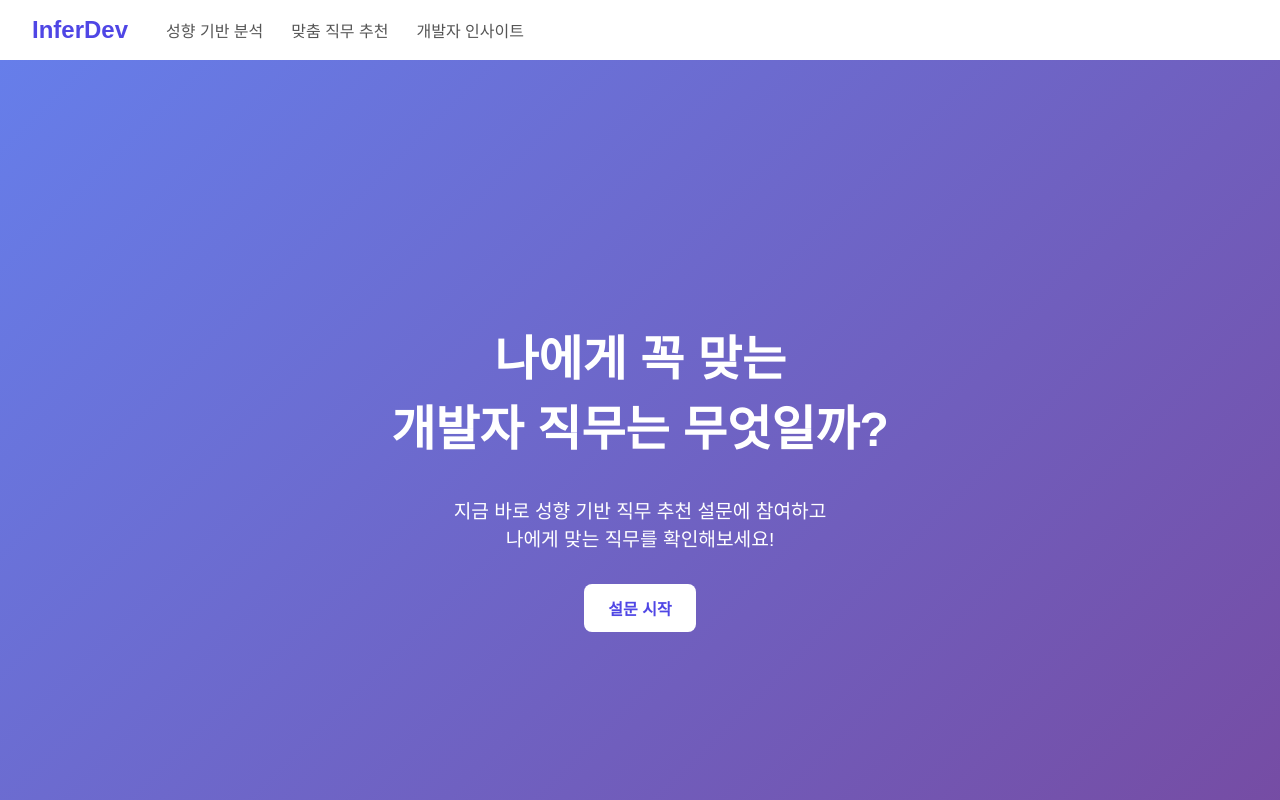
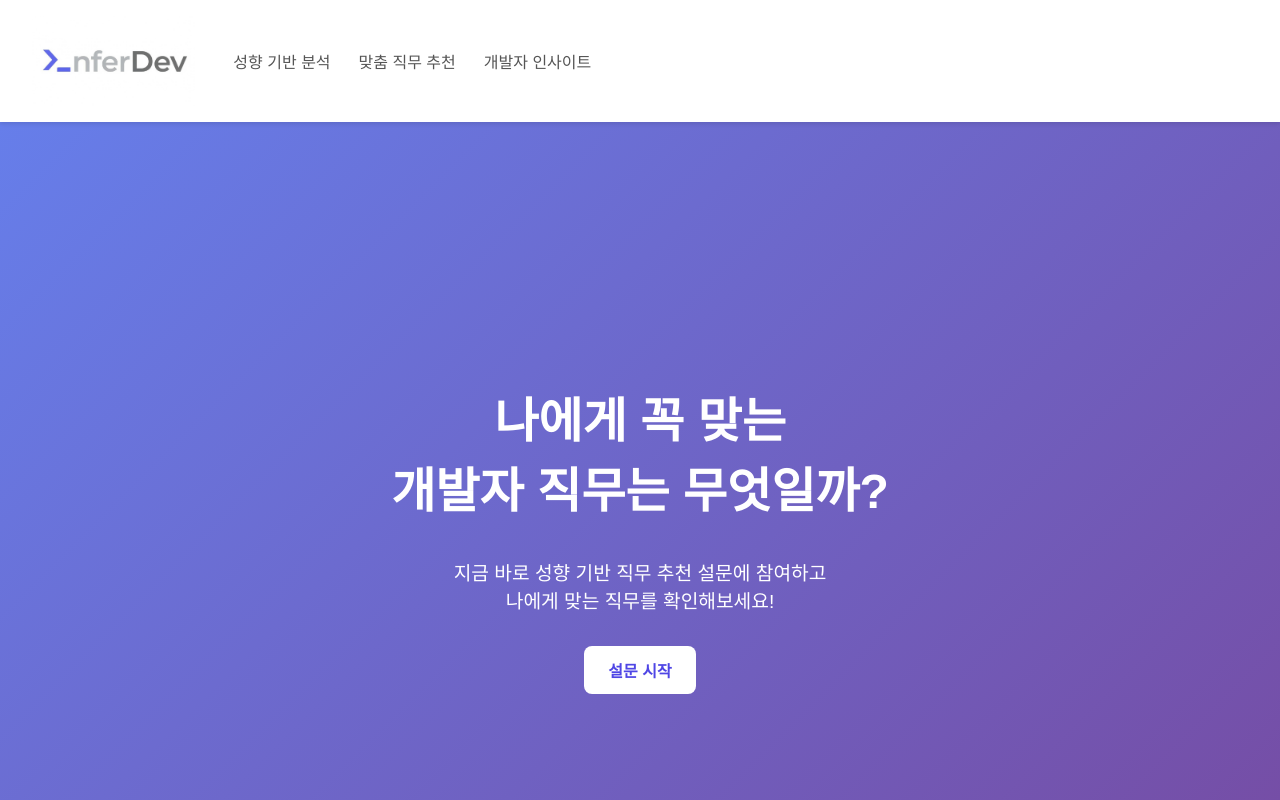
Before and after one commit to Jackpotio/InferDev-frontend, a React (Create React App) app: page / in a window 1280 px wide. Shown: the top 800 px of the page. Built offline with nearby package versions, Linux system fonts and the light colour scheme.

Commit message:
feat: step0 내비게이션 바 애니메이션 추가

```diff
--- a/src/App.js
+++ b/src/App.js
@@ -1,4 +1,4 @@
-import { useState } from "react";
+import { useState, useEffect } from "react";
 import "./styles.css";
 
 const JOBS = {
@@ -7,9 +7,6 @@
   ai: "AI 엔지니어",
 };
 
-{
-  /*이거 질문에 조건 붙이는 건 추후로 미뤄야할듯 */
-}
 const SURVEY_QUESTIONS = [
   {
     id: 1,
@@ -57,11 +54,11 @@
   },
 ];
 
-function NavBar({ onLogoClick, onNavClick }) {
+function NavBar({ onLogoClick, onNavClick, isScrolled }) {
   return (
-    <div className="navbar">
+    <div className={`navbar ${isScrolled ? "navbar-scrolled" : ""}`}>
       <div className="logo" onClick={onLogoClick}>
-        InferDev
+        <img src="/assets/logo.png" alt="InferDev Logo" />
       </div>
       <div className="nav-links">
         <button onClick={() => onNavClick("analysis")}>성향 기반 분석</button>
@@ -75,9 +72,25 @@
 }
 
 function App() {
-  {
-    /*state 초기화 */
-  }
+  const [isScrolled, setIsScrolled] = useState(false);
+
+  useEffect(() => {
+    const handleScroll = () => {
+      if (window.scrollY > 50) {
+        // Adjust scroll threshold as needed
+        setIsScrolled(true);
+      } else {
+        setIsScrolled(false);
+      }
+    };
+
+    window.addEventListener("scroll", handleScroll);
+
+    return () => {
+      window.removeEventListener("scroll", handleScroll);
+    };
+  }, []);
+
   const resetSurvey = () => {
     setMajor("");
     setItmajorDetail("");
@@ -94,11 +107,7 @@
     setCurrentQuestionIndex(0);
     setStep(0);
   };
-  {
-    /* 답변 클릭 시 점수 종합 및 이동 함수 */
-  }
   const handleOptionClick = (option) => {
-    // 1. 점수 반영 (아직 구조만)
     setScores((prev) => {
       const newScroes = { ...prev };
 
@@ -108,7 +117,6 @@
 
       return newScroes;
     });
-    //2. 다음 질문으로 이동
     setCurrentQuestionIndex((prev) => {
       const isLastQuestion = prev === filteredQuestions.length - 1;
 
@@ -130,7 +138,7 @@
 
     if (step !== 0) {
       resetSurvey();
-      setTimeout(scrollToSection, 100); // UI 업데이트를 기다리기 위해 setTimeout 사용
+      setTimeout(scrollToSection, 100);
     } else {
       scrollToSection();
     }
@@ -184,7 +192,12 @@
 
   return (
     <div className="app-container">
-      <NavBar onLogoClick={resetSurvey} onNavClick={handleNavClick} />
+      <NavBar
+        onLogoClick={() => (window.location.href = "/")}
+        onNavClick={handleNavClick}
+        isScrolled={isScrolled}
+      />
+      <div className={`navbar-ghost ${isScrolled ? "navbar-ghost-scrolled" : ""}`} />
       {step === 0 && (
         <div className="fade-in" key="step-0">
           <div className="main-header">
--- a/src/styles.css
+++ b/src/styles.css
@@ -192,13 +192,49 @@
   align-items: center;
   justify-content: flex-start;
   gap: 2rem; /* Added gap between logo and nav-links */
+  position: fixed; /* Make the navbar sticky */
+  top: 0;
+  left: 0;
+  right: 0;
+  z-index: 1000; /* Ensure it stays on top of other content */
+  transition: padding 0.3s ease-in-out, border-radius 0.3s ease-in-out, box-shadow 0.3s ease-in-out, width 0.3s ease-in-out, margin 0.3s ease-in-out;
+}
+
+.navbar-scrolled {
+  padding: 0.66rem 1.33rem; /* Smaller padding (approx 2/3) when scrolled */
+  border-radius: 0 0 15px 15px; /* Rounded bottom corners when scrolled */
+  box-shadow: 0 6px 12px rgba(0, 0, 0, 0.2); /* More prominent shadow when scrolled */
+  width: calc(100% * 2/3); /* Shrink width to 2/3 */
+  margin: 0 auto; /* Center the shrunk navbar */
+}
+
+.navbar-ghost {
+  height: 122px; /* Initial height to match unscrolled navbar (approx 16px + 90px + 16px) */
+  transition: height 0.3s ease-in-out;
+}
+
+.navbar-ghost-scrolled {
+  height: 82px; /* Height to match scrolled navbar (approx 10.56px + 60px + 10.56px) */
 }
 
 .logo {
+  /* 기존 스타일 */
   font-size: 1.5rem;
   font-weight: bold;
   color: #4f46e5;
   cursor: pointer;
+}
+
+.logo img {
+  height: 90px; /* 로고 이미지의 높이를 80px로 설정 */
+  width: auto; /* 너비는 비율에 맞게 자동 조절 */
+  vertical-align: middle; /* 이미지와 텍스트(만약 있다면)의 세로 정렬을 맞춤 */
+  transition: height 0.3s ease-in-out; /* Add transition for smooth logo resizing */
+  /* Note: The image `logo.png` appears to have a white background. For better integration with various backgrounds, consider using a transparent image format (e.g., SVG or a transparent PNG). */
+}
+
+.navbar-scrolled .logo img {
+  height: 60px; /* Shrink logo to 2/3 (60px from 90px) when scrolled */
 }
 
 .nav-links {
```
Also changed, not shown: public/assets/logo.png.
